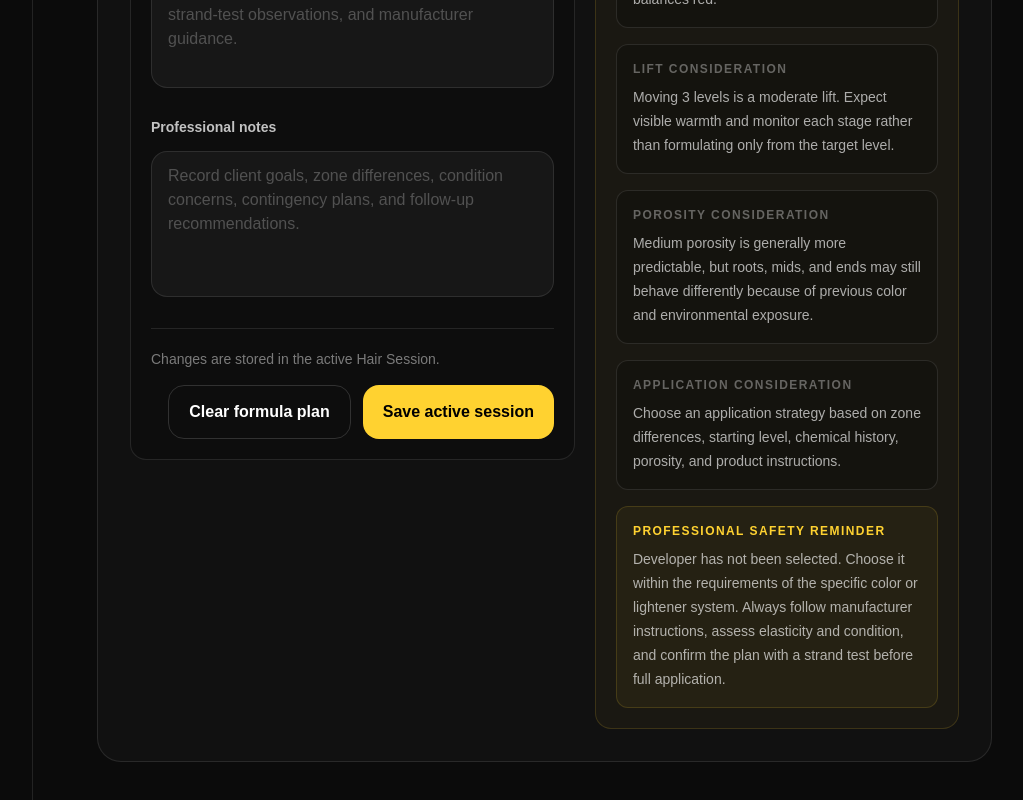
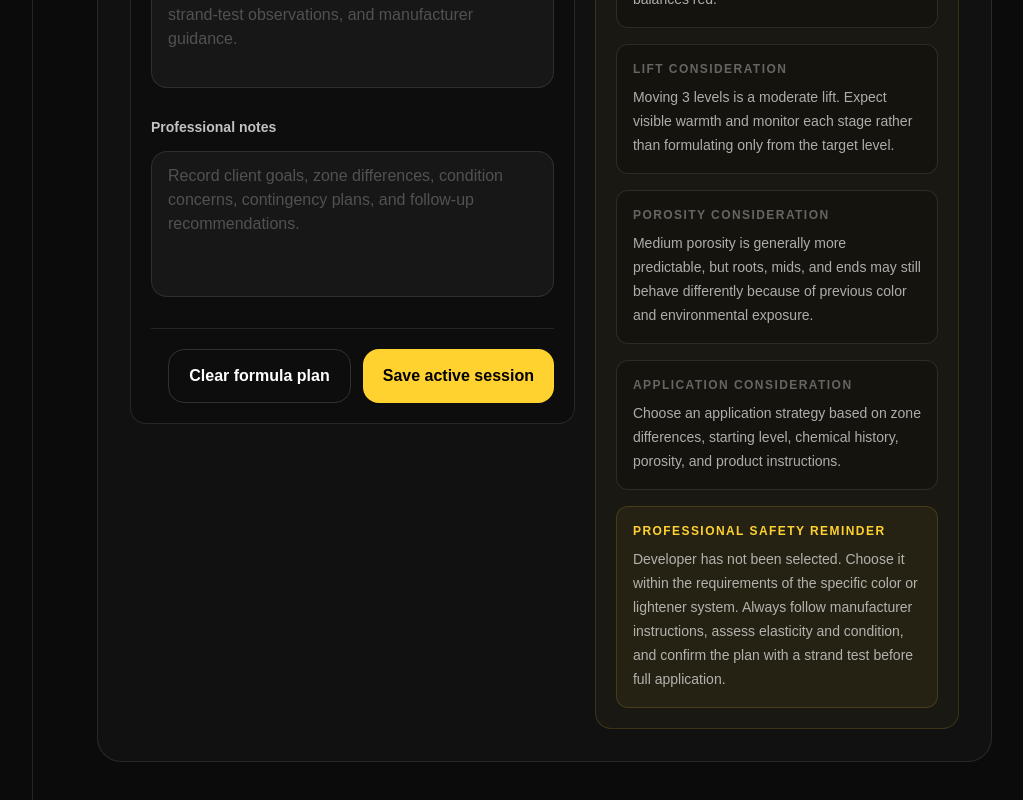
Before and after one commit to raumontalvo/HairForm-AI, a Next.js app: page /formula-builder in a window 1280 px wide. Shown: the part 1127-1927 px from the top of the page, without its empty margins (224-1247 px from the left). Built offline with nearby package versions, Linux system fonts and the light colour scheme.

Commit message:
add toast feedback to formula builder

```diff
--- a/components/formula-builder/FormulaPlanningForm.tsx
+++ b/components/formula-builder/FormulaPlanningForm.tsx
@@ -1,9 +1,9 @@
 "use client";
 
-import { useState } from "react";
 import Button from "@/components/ui/Button";
 import Select from "@/components/ui/Select";
 import Textarea from "@/components/ui/Textarea";
+import { useToast } from "@/context/ToastContext";
 import type { FormulaPlan } from "@/lib/hair-session/types";
 
 type FormulaPlanningFormProps = {
@@ -17,9 +17,7 @@ export default function FormulaPlanningForm({
   onPlanChange,
   onSave,
 }: FormulaPlanningFormProps) {
-  const [statusMessage, setStatusMessage] = useState(
-    "Changes are stored in the active Hair Session.",
-  );
+  const toast = useToast();
 
   function updatePlan<Key extends keyof FormulaPlan>(
     key: Key,
@@ -29,8 +27,6 @@ export default function FormulaPlanningForm({
       ...plan,
       [key]: value,
     });
-
-    setStatusMessage("You have unsaved session changes.");
   }
 
   function handleSubmit(
@@ -40,10 +36,13 @@ export default function FormulaPlanningForm({
 
     const didSave = onSave();
 
-    setStatusMessage(
-      didSave
-        ? "Active Hair Session saved."
-        : "The active Hair Session could not be saved.",
+    if (didSave) {
+      toast.success("Active Hair Session saved.");
+      return;
+    }
+
+    toast.error(
+      "The active Hair Session could not be saved.",
     );
   }
 
@@ -56,8 +55,8 @@ export default function FormulaPlanningForm({
       professionalNotes: "",
     });
 
-    setStatusMessage(
-      "Formula plan cleared. Save the session to persist this change.",
+    toast.info(
+      "Formula plan cleared. Save the session to keep this change.",
     );
   }
 
@@ -197,15 +196,7 @@ export default function FormulaPlanningForm({
         />
       </div>
 
-      <div className="mt-6 flex flex-col gap-4 border-t border-white/10 pt-5">
-        <p
-          role="status"
-          className="text-sm text-white/45"
-        >
-          {statusMessage}
-        </p>
-
-        <div className="flex flex-col gap-3 sm:flex-row sm:justify-end">
+      <div className="mt-6 flex flex-col gap-3 border-t border-white/10 pt-5 sm:flex-row sm:justify-end">
         <Button
           type="button"
           variant="secondary"
@@ -218,7 +209,6 @@ export default function FormulaPlanningForm({
           Save active session
         </Button>
       </div>
-      </div>
     </form>
   );
 }
```
Lines whose indentation alone changed are shown as unchanged.
